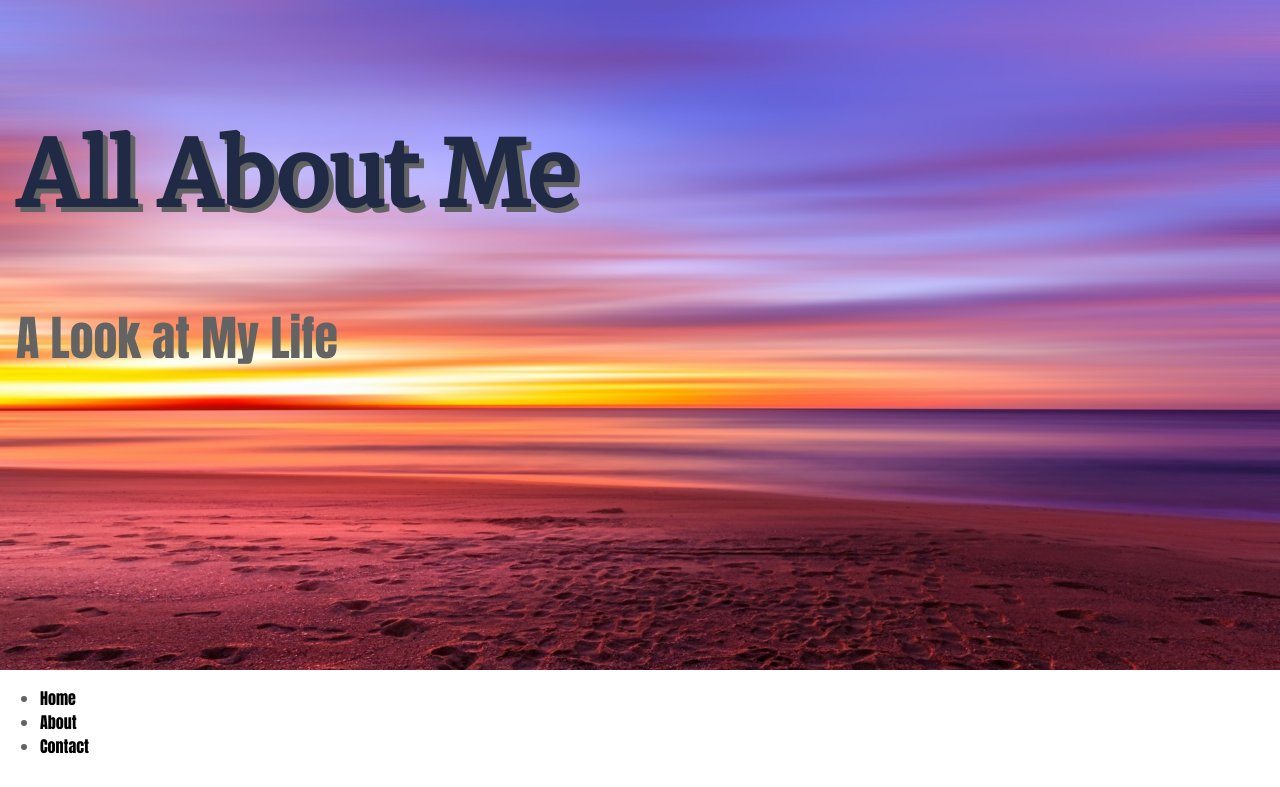
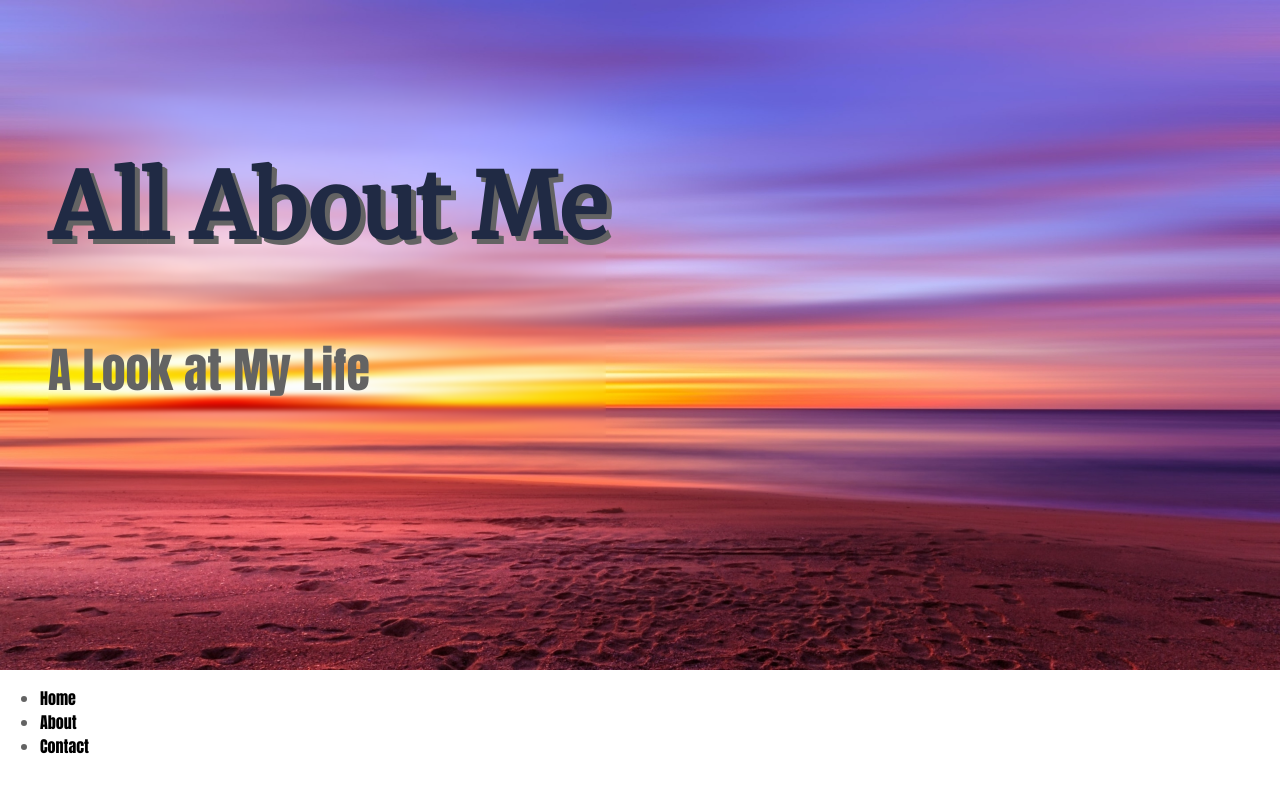
Before and after one commit to IS-120/overlays-and-cards-mbingham196, a website: page index.html in a window 1280 px wide. Shown: the top 787 px of the page. Drawn offline with Linux system fonts and the light colour scheme.

Commit message:
added backdrop filter

```diff
--- a/styles/main.css
+++ b/styles/main.css
@@ -46,10 +46,14 @@ p {
   backdrop-filter: blur(20px);
 } */
 
+.hero .hero-image picture {
+}
+
 .hero .text-overlay {
   position: absolute;
-  top: 3rem;
-  left: 1rem;
+  top: 5rem;
+  left: 3rem;
+  backdrop-filter: blur(2px);
 }
 
 .hero h1 {
@@ -91,6 +95,7 @@ img {
 .cards {
   display: flex;
   gap: 1rem;
+  height: 513px;
 }
 
 .card .text-overlay {
```
